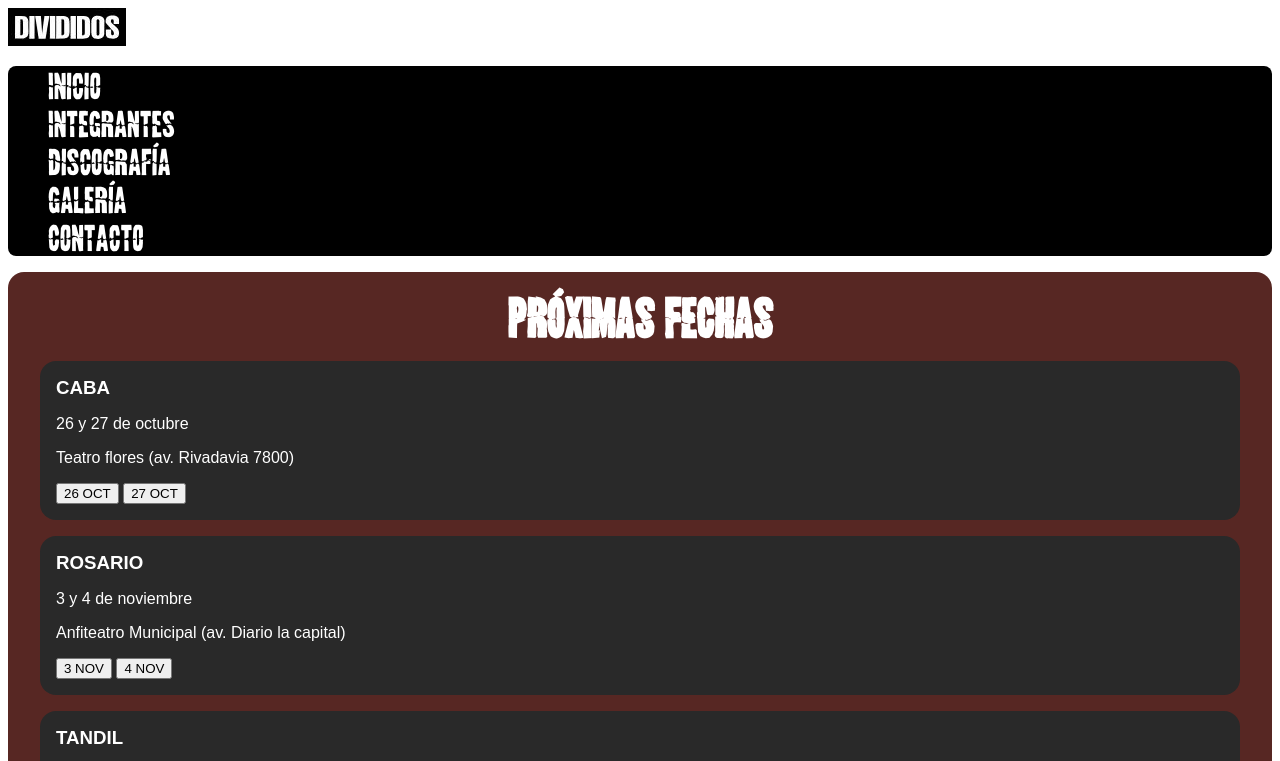
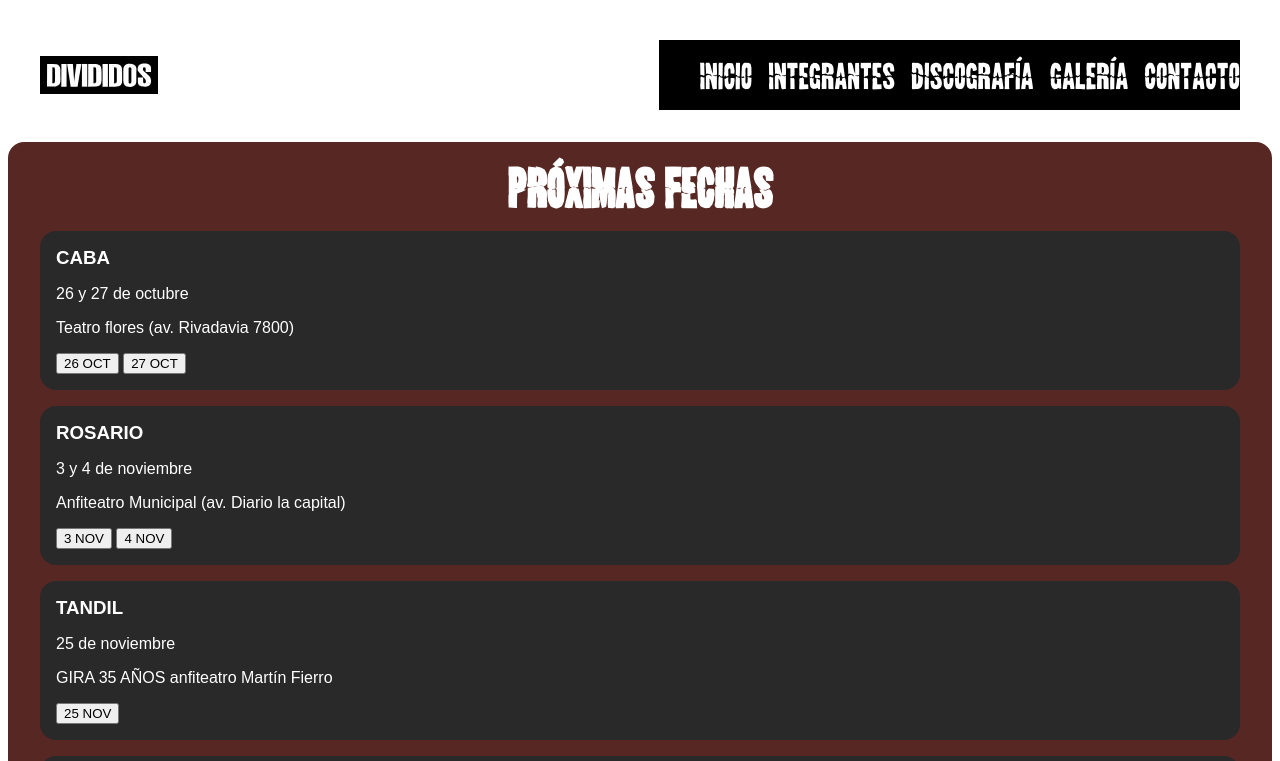
Before and after one commit to danilus/CAC_fullstak_G11_A, a plain HTML site: page index.html in a window 1280 px wide. Shown: the top 761 px of the page. Drawn offline with nearby package versions, Linux system fonts and the light colour scheme.

Commit message:
menu header

```diff
--- a/index.html
+++ b/index.html
@@ -4,15 +4,18 @@
     <meta charset="UTF-8">
     <meta name="viewport" content="width=device-width, initial-scale=1.0">
     <title>Inicio</title>
+    <link rel="stylesheet" href="https://cdn.jsdelivr.net/npm/bootstrap-icons@1.11.1/font/bootstrap-icons.css">
     <script src="https://kit.fontawesome.com/b0e71947d9.js" crossorigin="anonymous"></script>
     <link rel="stylesheet" type="text/css" href="resources/css/global.css">
 </head>
 
 <body>
     <header>
-        <img src="resources/imgs/divididos-logo-tmp.jpg" alt="Logo">
-        <nav id="gral-menu">
-            <ul>
+        <img class="logo" src="resources/imgs/divididos-logo-tmp.jpg" alt="Logo">
+        <button id="abrir" class="abrir_menu"><i class="bi bi-list"></i></button>
+        <nav class="nav" id="gral-menu">
+            <button id="cerrar" class="cerrar-menu"><i class="bi bi-x"></i></button>
+            <ul class="nav-list">
                 <li><a href="index.html">Inicio</a></li>
                 <li><a href="integrantes.html">Integrantes</a></li>
                 <li><a href="discografia.html">Discografía</a></li>
@@ -21,6 +24,7 @@
             </ul>
         </nav>
     </header>
+    <script src="resources/js/h.js"></script>
 
     <main class="index">
         <section>
--- a/resources/css/global.css
+++ b/resources/css/global.css
@@ -5,6 +5,73 @@
     font-weight: normal;
     font-style: normal;
 }
+.logo{
+    max-width: 25rem;
+
+}
+header{
+    display: flex;
+    align-items: center;
+    justify-content: space-between;
+    padding: 2rem;
+
+}
+.nav{
+    background-color: black;
+}
+
+.nav-list{
+    list-style-type: none;
+    display: flex;
+    gap:1rem;
+}
+
+.abrir_menu, .cerrar-menu{
+    display: none;
+}
+
+@media (max-width: 768px){
+    .abrir_menu, .cerrar-menu{
+        display: block;
+        border: 0;
+        font-size: 2.2rem;
+        background-color: transparent;
+        color: aliceblue;
+    }
+
+    .nav{
+        opacity: 0;
+        visibility: hidden;
+        display: flex;
+        flex-direction: column;
+        align-items: end;
+        gap: 1rem;
+        position: absolute;
+        top: 0;
+        right: 0;
+        background-color: black;
+        padding: 2rem;
+        box-shadow: 0 0 0 100vmax rgba(0,0,0,.7);
+
+    }
+
+    .nav.visible{
+        opacity: 1;
+        visibility: visible;
+    }
+    .nav-list{
+        /* display: flex; */
+        flex-direction: column;
+        align-items: end;
+         top: 60px;
+       width: 100%;
+        height: auto;
+    }
+}
+
+
+
+
 
 
 body {
@@ -12,10 +79,10 @@ body {
     font-family: Arial, Helvetica, sans-serif;
 }
 
-nav#gral-menu {
+/* nav#gral-menu {
     background: black;
     border-radius: 0.5rem;
-}
+} */
 
 nav#gral-menu ul li a {
     color: white;
--- /dev/null
+++ b/resources/js/h.js
@@ -0,0 +1,11 @@
+const nav = document.querySelector('#gral-menu');
+const abrir = document.querySelector("#abrir");
+const cerrar = document.querySelector("#cerrar");
+
+abrir.addEventListener('click',() => {
+    nav.classList.add("visible");
+})
+
+cerrar.addEventListener('click',() => {
+    nav.classList.remove("visible");
+})
```
